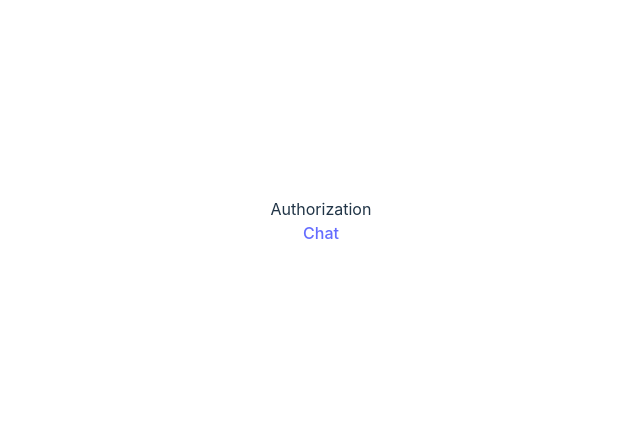
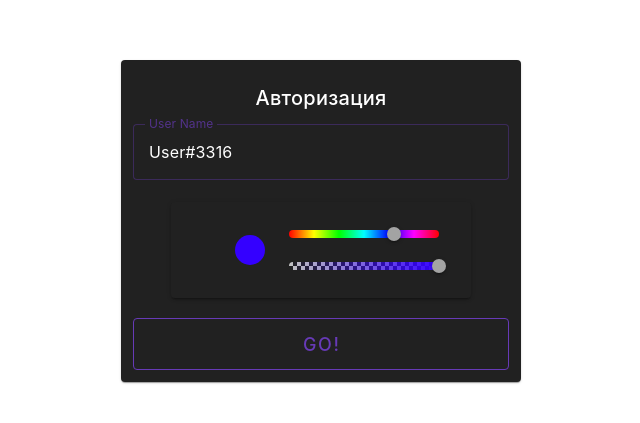
Before and after one commit to KirillChernyshov/socket-chat, a Vue app: page / in a window 1280 px wide. Shown: the part 179-602 px from the top of the page, without its empty margins (319-959 px from the left). Built offline with nearby package versions, Linux system fonts and the light colour scheme.

Commit message:
[implement][global] authorization form

```diff
--- a/package.json
+++ b/package.json
@@ -22,6 +22,7 @@
     "eslint-plugin-vue": "^9.15.1",
     "vite": "^4.4.5",
     "vite-plugin-eslint": "^1.8.1",
-    "vue-eslint-parser": "^9.3.1"
+    "vue-eslint-parser": "^9.3.1",
+    "vuetify": "^3.3.10"
   }
 }
--- a/src/main.ts
+++ b/src/main.ts
@@ -1,8 +1,10 @@
 import { createApp } from 'vue';
 import '@/style.css';
 import App from '@/App.vue';
-import router from '@/router/index';
+import router from '@/plugins/router';
+import vuetify from '@/plugins/vuetify';
 
 createApp(App)
   .use(router)
+  .use(vuetify)
   .mount('#app');
--- /dev/null
+++ b/src/plugins/vuetify/index.ts
@@ -0,0 +1,17 @@
+import 'vuetify/styles';
+import { createVuetify } from 'vuetify';
+import { VBtn, VCard, VColorPicker, VForm, VTextField } from 'vuetify/components';
+
+export default createVuetify({
+  theme: {
+    defaultTheme: 'dark',
+  },
+  components: {
+    VBtn,
+    VCard,
+    VColorPicker,
+    VForm,
+    VTextField,
+  },
+  directives: {},
+});
--- a/src/views/Authorization/Authorization.vue
+++ b/src/views/Authorization/Authorization.vue
@@ -1,12 +1,46 @@
 <script setup lang="ts">
+import { ref } from 'vue';
+import { useRouter } from 'vue-router';
 
+const router = useRouter();
+
+const userName = ref(`User#${(Date.now() / 10_000_000).toString().split('.')[1]}`);
+const color = ref('#3400FF');
+
+function submit(event: SubmitEvent) {
+  event.preventDefault();
+  if (!userName.value) return;
+
+  router.push('Chat');
+}
 </script>
 
 <template>
-  <div>Authorization</div>
-  <router-link :to="{ name: 'Chat' }">
-    Chat
-  </router-link>
+  <v-card width="400" title="Авторизация" class="pa-3">
+    <v-form class="d-flex flex-column align-content-center" @submit="submit">
+      <v-text-field
+        v-model="userName"
+        label="User Name"
+        size="sm"
+        variant="outlined"
+        base-color="deep-purple"
+      />
+      <v-color-picker
+        v-model="color"
+        class="mb-5 align-self-center"
+        hide-canvas
+        hide-inputs
+      />
+      <v-btn
+        size="x-large"
+        variant="outlined"
+        color="deep-purple"
+        type="submit"
+      >
+        Go!
+      </v-btn>
+    </v-form>
+  </v-card>
 </template>
 
 <style scoped>
```
Also changed, not shown: src/plugins/router/index.ts (renamed from src/router/index.ts), 1 other file (tests, documents, lock files or other folders).
